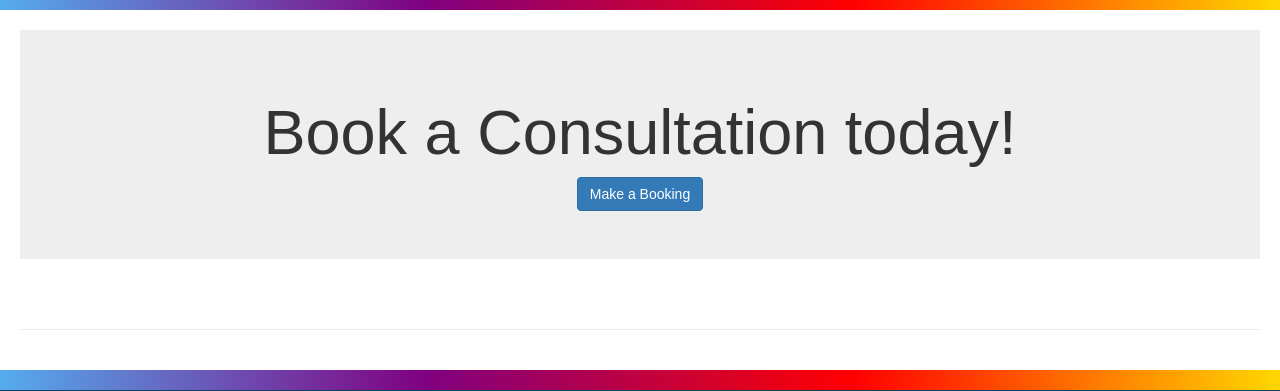
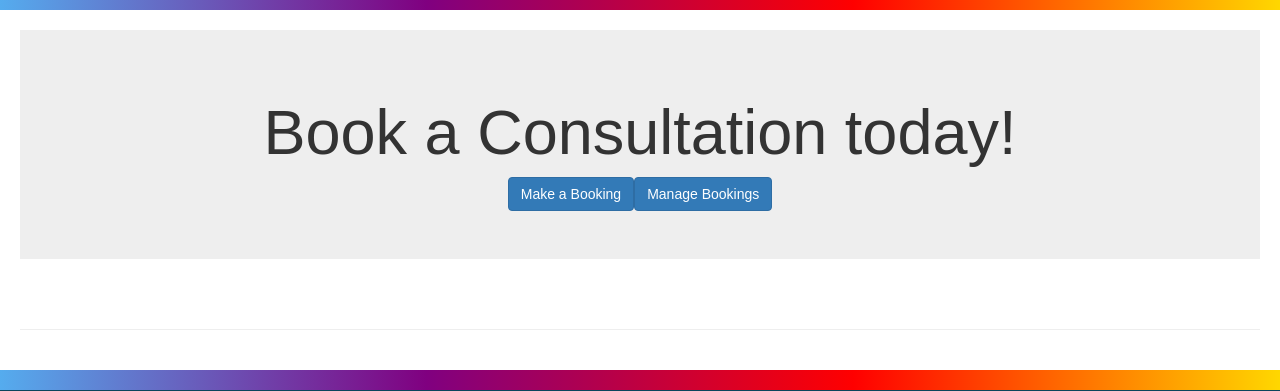
Before and after one commit to nhash46/info30005-w2, a Node server app: page /consultations in a window 1280 px wide. Shown: the part 200-591 px from the top of the page. Run offline with Node 20, Linux system fonts and the light colour scheme; the visitor is signed in with stand-in values (Sample User, id 1); data that the repository does not hold is empty; some libraries are stand-ins or nearby versions; some web fonts are replaced.

Commit message:
working on consultation forms

```diff
--- a/controllers/consultationController.js
+++ b/controllers/consultationController.js
@@ -79,8 +79,16 @@ const newConsultation = (req, res, next) => {
   }
 };
 
+// function that loads form page for new consultation
+const loadConsultationForm = (req, res) => {
+  res.render('consultation-form', {
+    title:'Request a consultation',
+  });
+}
+
 module.exports = {
     getAllConsultations,
     getUserConsultations,
-    newConsultation
+    newConsultation,
+    loadConsultationForm
 };
--- a/routes/consultationRouter.js
+++ b/routes/consultationRouter.js
@@ -9,7 +9,10 @@ const consultationController = require("../controllers/consultationController.js
 // route that retrieves all the consultations associated with the user
 consultationRouter.get('/', consultationController.getUserConsultations);
 
+// route that loads new consultation form
+consultationRouter.get('/new', consultationController.loadConsultationForm);
+
 // route that creates a new consultation
-consultationRouter.post('/', consultationController.newConsultation);
+consultationRouter.post('/new', consultationController.newConsultation);
 
 module.exports = consultationRouter;
--- a/views/consultation-form.pug
+++ b/views/consultation-form.pug
@@ -4,4 +4,4 @@ block content
     .main.container
         .row
             .col-md-6.col-md-offset-3
-                h1.display-4.m-b-2 Booking Form
+                h1.display-4.m-b-2 #{title}
--- /dev/null
+++ b/views/consultations-manage.pug
@@ -0,0 +1 @@
+extends layout
--- a/views/consultations.pug
+++ b/views/consultations.pug
@@ -4,11 +4,13 @@ block content
     .jumbotron.text-center
         if user
             h1 Book a Consultation today!
-            a.btn.btn-primary(href= "/user/consultations/booking") Make a Booking
+            a.btn.btn-primary(href= "/consultations/new") Make a Booking
+            a.btn.btn-primary(href= "/consultations/manage") Manage Bookings
         if !user
             h1 Book a Consultation today!
             h3 Please sign in to book
-            a.btn.btn-primary(href= "/user/login") Make a Booking
+            a.btn.btn-primary(href= "/user/login") Sign in
+
     if user
         each consultation, i in consultations
             .panel
```
